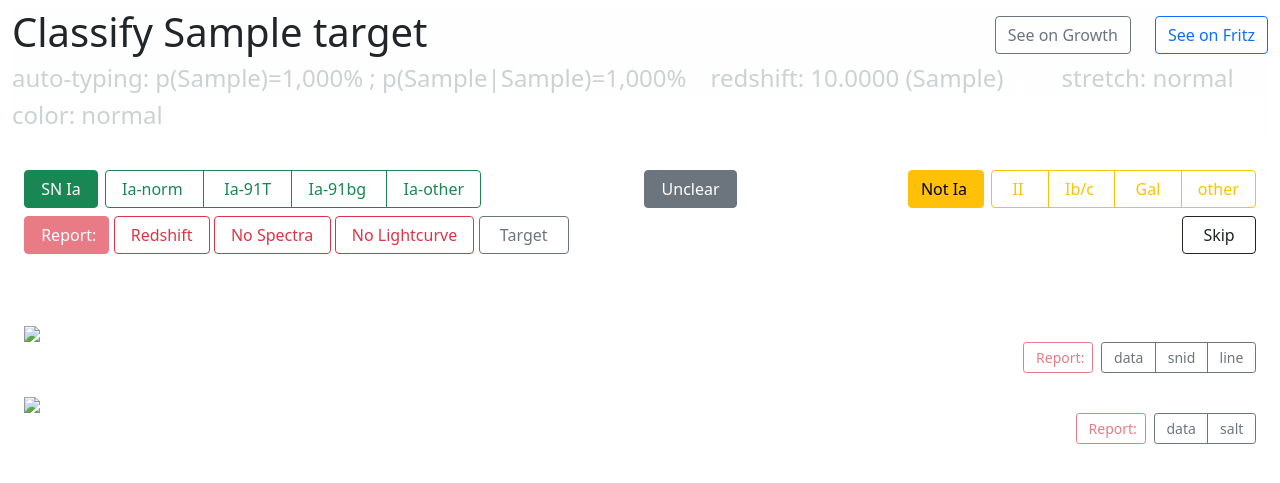
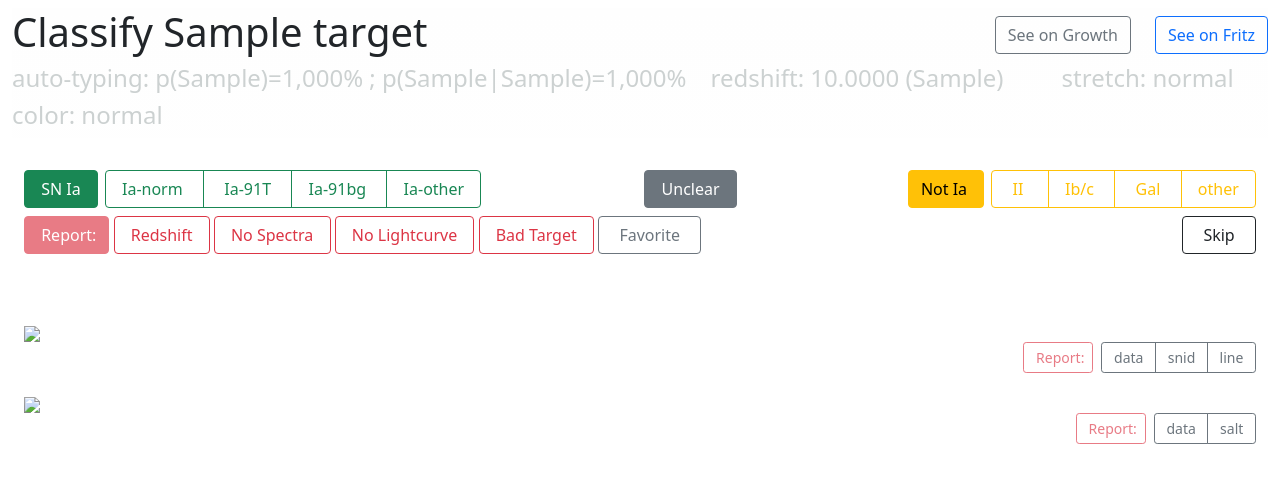
Before and after one commit to MickaelRigault/typingapp, a Flask app: template typingapp/templates/target.html in a window 1280 px wide. Shown: the part 56-539 px from the top of the page. Run offline with Flask 2, Linux system fonts and the light colour scheme; the template is opened without the code that fills it: most values are stand-ins (such as "Sample title", 1, 10 or a date in 2020); parts of the project's set-up code (start-up, migrations or seed data) failed here and were passed over; some libraries are stand-ins or nearby versions.

Commit message:
now bad target and favorite

```diff
--- a/typingapp/templates/target.html
+++ b/typingapp/templates/target.html
@@ -142,7 +142,8 @@
 	    <input type="submit" value=" Redshift " name="report:target:redshift" class="btn btn-outline-danger">
 	    <input type="submit" value=" No Spectra " name="report:target:nospectra" class="btn btn-outline-danger">
 	    <input type="submit" value=" No Lightcurve " name="report:target:nolightcurve" class="btn btn-outline-danger">
-	    <input type="submit" value="  Target  " name="report:target:target" class="btn btn-outline-secondary">
+	    <input type="submit" value=" Bad Target " name="report:target:badtarget" class="btn btn-outline-danger">
+	    <input type="submit" value="  Favorite  " name="report:target:target" class="btn btn-outline-secondary">
           </div>
         </div>
 
```
